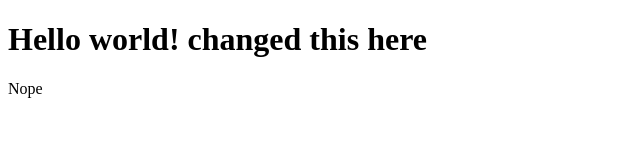
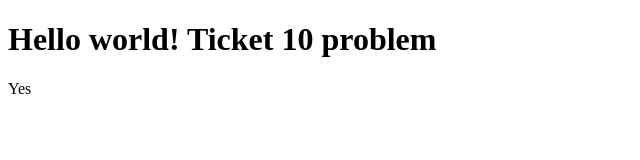
Before and after one commit to crunk96/TestRepo, a plain HTML site: page index.html in a window 1280 px wide. Shown: the whole page, without its empty margins (0-640 px from the left). Drawn offline with Linux system fonts and the light colour scheme.

Commit message:
conflict

```diff
--- a/index.html
+++ b/index.html
@@ -7,7 +7,7 @@
     <title>Git</title>
   </head>
   <body>
-      <h1>Hello world! changed this here</h1>
-      <p>Nope</p>
+      <h1>Hello world! Ticket 10 problem</h1>
+      <p>Yes</p>
   </body>
 </html>
```
